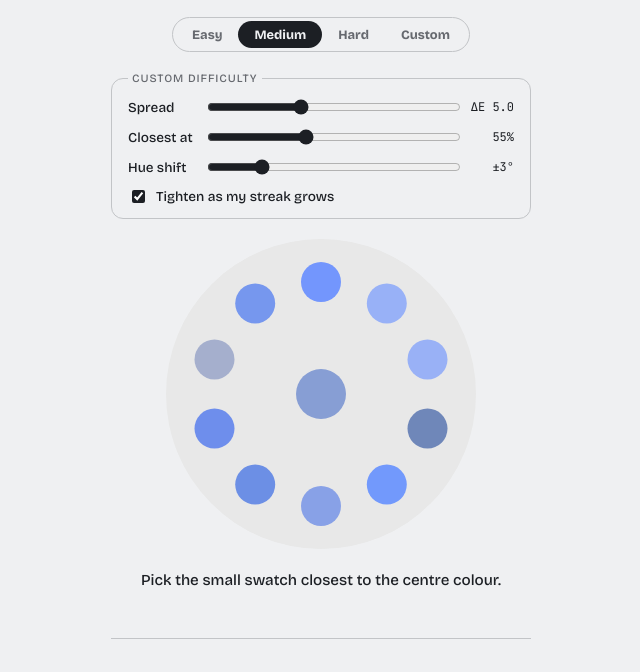
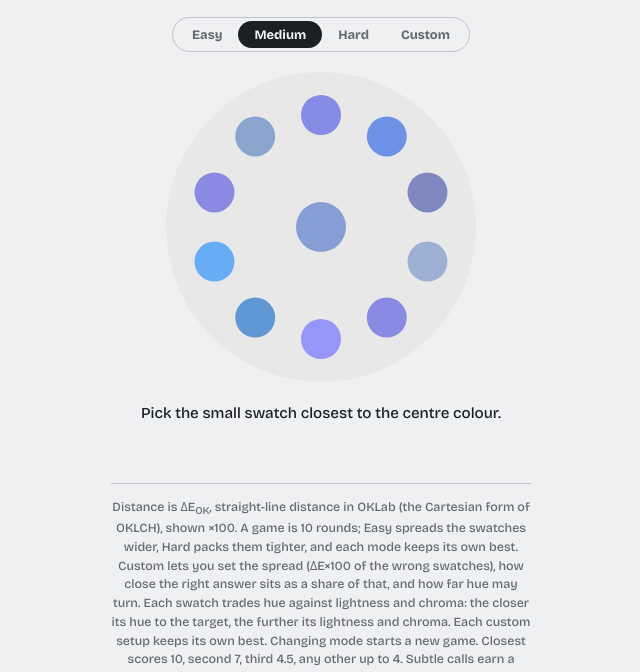
Before and after one commit to trevorandersen/HueMatch, a plain HTML site: page index.html in a window 1280 px wide. Shown: the part 66-738 px from the top of the page, without its empty margins (319-959 px from the left). Drawn offline with nearby package versions, Linux system fonts and the light colour scheme.

Commit message:
Trade hue against lightness and chroma per swatch
Each swatch's distance from the target is split between a hue turn and
a lightness/chroma shift: the closer its hue, the further its lightness
and chroma. Hue shares are spread evenly across the ring. Hue cap raised
to 15 degrees (custom slider up to 30), and wrong swatches' distances
narrowed to 1-1.3x so the trade-off shows. Also hide [hidden] elements
when the page is opened directly.

Co-Authored-By: Claude Opus 5.5 <noreply@anthropic.com>
Claude-Session: https://claude.ai/code/session_01Qf4ZPBbqjgEznqGFXznWMz

```diff
--- a/index.html
+++ b/index.html
@@ -32,6 +32,7 @@
   --muted: oklch(0.68 0.008 260); --line: oklch(0.32 0.006 260);
   --good: oklch(0.74 0.15 150); --bad: oklch(0.7 0.17 28); color-scheme: dark;
 }
+[hidden] { display: none !important; }
 html, body { height: 100%; }
 body {
   background: var(--bg); color: var(--fg); font-family: var(--display);
@@ -140,7 +141,7 @@ h1 { font-size: 1.6rem; font-weight: 750; letter-spacing: -0.02em; margin: 0; te
     <input type="range" id="c-margin" min="30" max="95" step="5">
     <output id="o-margin" for="c-margin"></output>
     <label for="c-hue">Hue shift</label>
-    <input type="range" id="c-hue" min="0" max="15" step="1">
+    <input type="range" id="c-hue" min="0" max="30" step="1">
     <output id="o-hue" for="c-hue"></output>
     <label class="check" for="c-tighten"><input type="checkbox" id="c-tighten"> Tighten as my streak grows</label>
   </fieldset>
@@ -153,7 +154,7 @@ h1 { font-size: 1.6rem; font-weight: 750; letter-spacing: -0.02em; margin: 0; te
   <div class="detail" id="detail" hidden></div>
   <button class="next" id="next" hidden>Next colour</button>
 
-  <p class="foot">Distance is ΔE<sub>OK</sub>, straight-line distance in OKLab (the Cartesian form of OKLCH), shown ×100. A game is 10 rounds; Easy spreads the swatches wider, Hard packs them tighter, and each mode keeps its own best. Custom lets you set the spread (ΔE×100 of the wrong swatches), how close the right answer sits as a share of that, and how far hue may drift; each custom setup keeps its own best. Changing mode starts a new game. Closest scores 10, second 7, third 4.5, any other up to 4. Subtle calls earn a bonus: up to +5 for the closest, +3 for second, +2 for third. A call is subtle when the ΔE gap is small: between the closest and runner-up when you're right, or between your pick and the closest when you're not. Swatches get closer together as your streak grows. Keys 1–9 and 0 pick clockwise from the top; Enter moves on.</p>
+  <p class="foot">Distance is ΔE<sub>OK</sub>, straight-line distance in OKLab (the Cartesian form of OKLCH), shown ×100. A game is 10 rounds; Easy spreads the swatches wider, Hard packs them tighter, and each mode keeps its own best. Custom lets you set the spread (ΔE×100 of the wrong swatches), how close the right answer sits as a share of that, and how far hue may turn. Each swatch trades hue against lightness and chroma: the closer its hue to the target, the further its lightness and chroma. Each custom setup keeps its own best. Changing mode starts a new game. Closest scores 10, second 7, third 4.5, any other up to 4. Subtle calls earn a bonus: up to +5 for the closest, +3 for second, +2 for third. A call is subtle when the ΔE gap is small: between the closest and runner-up when you're right, or between your pick and the closest when you're not. Swatches get closer together as your streak grows. Keys 1–9 and 0 pick clockwise from the top; Enter moves on.</p>
 </main>
 
 <script>
@@ -190,30 +191,22 @@ h1 { font-size: 1.6rem; font-weight: 750; letter-spacing: -0.02em; margin: 0; te
       if (inGamut(lab)) return lab;
     }
   }
-  function randomDir() {
-    // uniform direction on a sphere, with L axis scaled a bit so lightness shifts don't dominate
-    const u = rand(-1, 1), t = rand(0, 2 * Math.PI), r = Math.sqrt(1 - u * u);
-    return [u * 0.8, r * Math.cos(t), r * Math.sin(t)];
-  }
-  // weights for random shifts along lightness, chroma, and hue (hue kept small)
-  const W_L = 1, W_C = 1;
-  // hue drift: capped in degrees per mode; above 3° the hue weight grows so drift actually shows
-  const hueCap = () => Math.max(0.5, MODES[mode].hue);
-  const hueWeight = () => 0.05 + Math.max(0, MODES[mode].hue - 3) * 0.05;
-  function offsetPoint(base, mag) {
-    const C = Math.hypot(base[1], base[2]) || 1e-6;
-    const rad = [base[1] / C, base[2] / C], tan = [-rad[1], rad[0]];
+  // Each swatch has a fixed distance from the target, split between hue and lightness/chroma.
+  // hueFrac 0 = same hue, all of the distance in L/C; hueFrac 1 = hue turned by the full cap, L/C takes the rest.
+  const hueCapRad = () => MODES[mode].hue * Math.PI / 180;
+  function offsetPoint(base, mag, hueFrac) {
+    const L = base[0], C = Math.hypot(base[1], base[2]) || 1e-6, h = Math.atan2(base[2], base[1]);
+    // hue takes hueFrac x 85% of the distance (limited by the mode's hue cap); L/C gets the rest
+    let turn = 2 * Math.asin(Math.min(1, hueFrac * 0.85 * mag / (2 * C)));
+    turn = Math.min(turn, hueCapRad());
+    const t = 2 * C * Math.sin(turn / 2);               // ab-plane distance of the hue turn
+    const r = Math.sqrt(Math.max(0, mag * mag - t * t)); // the rest goes to lightness/chroma
     for (let i = 0; i < 60; i++) {
-      const [u, x, y] = randomDir();
-      const dL = u * W_L, dC = x * W_C, dH = y * hueWeight();
-      const d = [dL, rad[0] * dC + tan[0] * dH, rad[1] * dC + tan[1] * dH];
-      const n = Math.hypot(...d);
-      const p = base.map((v, k) => v + d[k] / n * mag);
-      // reject shifts that swing hue (e.g. chroma dropping through grey)
-      const pc = Math.hypot(p[1], p[2]);
-      if (pc < C * 0.5) continue;
-      const dh = Math.acos(Math.min(1, (p[1] * base[1] + p[2] * base[2]) / (pc * C))) * 180 / Math.PI;
-      if (dh > hueCap()) continue;
+      const dh = (Math.random() < 0.5 ? -1 : 1) * turn;
+      const th = rand(0, 2 * Math.PI);
+      const nL = L + r * Math.cos(th), nC = C + r * Math.sin(th);
+      if (nC < C * 0.5) continue;
+      const p = [nL, nC * Math.cos(h + dh), nC * Math.sin(h + dh)];
       if (inGamut(p)) return p;
     }
     return null;
@@ -222,13 +215,13 @@ h1 { font-size: 1.6rem; font-weight: 750; letter-spacing: -0.02em; margin: 0; te
   // difficulty: base offset shrinks and the gap between best and the rest narrows with streak
   // base: typical wrong-answer distance at streak 0; ratio: best/others gap (closer to 1 = harder)
   const MODES = {
-    easy:   { base: 0.08, ratio: 0.45, ratioStep: 0.02,  shrink: 0.92, hue: 3 },
-    medium: { base: 0.05, ratio: 0.55, ratioStep: 0.025, shrink: 0.88, hue: 3 },
-    hard:   { base: 0.03, ratio: 0.68, ratioStep: 0.02,  shrink: 0.9,  hue: 3 },
+    easy:   { base: 0.08, ratio: 0.45, ratioStep: 0.02,  shrink: 0.92, hue: 15 },
+    medium: { base: 0.05, ratio: 0.55, ratioStep: 0.025, shrink: 0.88, hue: 15 },
+    hard:   { base: 0.03, ratio: 0.68, ratioStep: 0.02,  shrink: 0.9,  hue: 15 },
     custom: { base: 0.05, ratio: 0.55, ratioStep: 0.025, shrink: 0.88, hue: 3 },
   };
   // custom settings as shown on the sliders
-  const custom = { spread: 5, margin: 55, hue: 3, tighten: true };
+  const custom = { spread: 5, margin: 55, hue: 15, tighten: true };
   try { Object.assign(custom, JSON.parse(localStorage.getItem('hueMatchCustom') || '{}')); } catch (e) {}
   function applyCustom() {
     Object.assign(MODES.custom, {
@@ -246,11 +239,14 @@ h1 { font-size: 1.6rem; font-weight: 750; letter-spacing: -0.02em; margin: 0; te
     for (;;) {
       const target = randomTarget();
       const bestMag = base * ratio;
-      const best = offsetPoint(target, bestMag);
+      // spread hue shares evenly across the swatches, so some match hue and differ in L/C, others the reverse
+      const fracs = Array.from({ length: N }, (_, i) => (i + Math.random()) / N);
+      for (let i = fracs.length - 1; i > 0; i--) { const j = Math.floor(Math.random() * (i + 1)); [fracs[i], fracs[j]] = [fracs[j], fracs[i]]; }
+      const best = offsetPoint(target, bestMag, fracs[0]);
       if (!best) continue;
       const others = [];
       for (let i = 0; i < N - 1; i++) {
-        const p = offsetPoint(target, base * rand(1, 1.6));
+        const p = offsetPoint(target, base * rand(1, 1.3), fracs[i + 1]);
         if (!p) break;
         others.push(p);
       }
```
Also changed, not shown: 1 other file.
